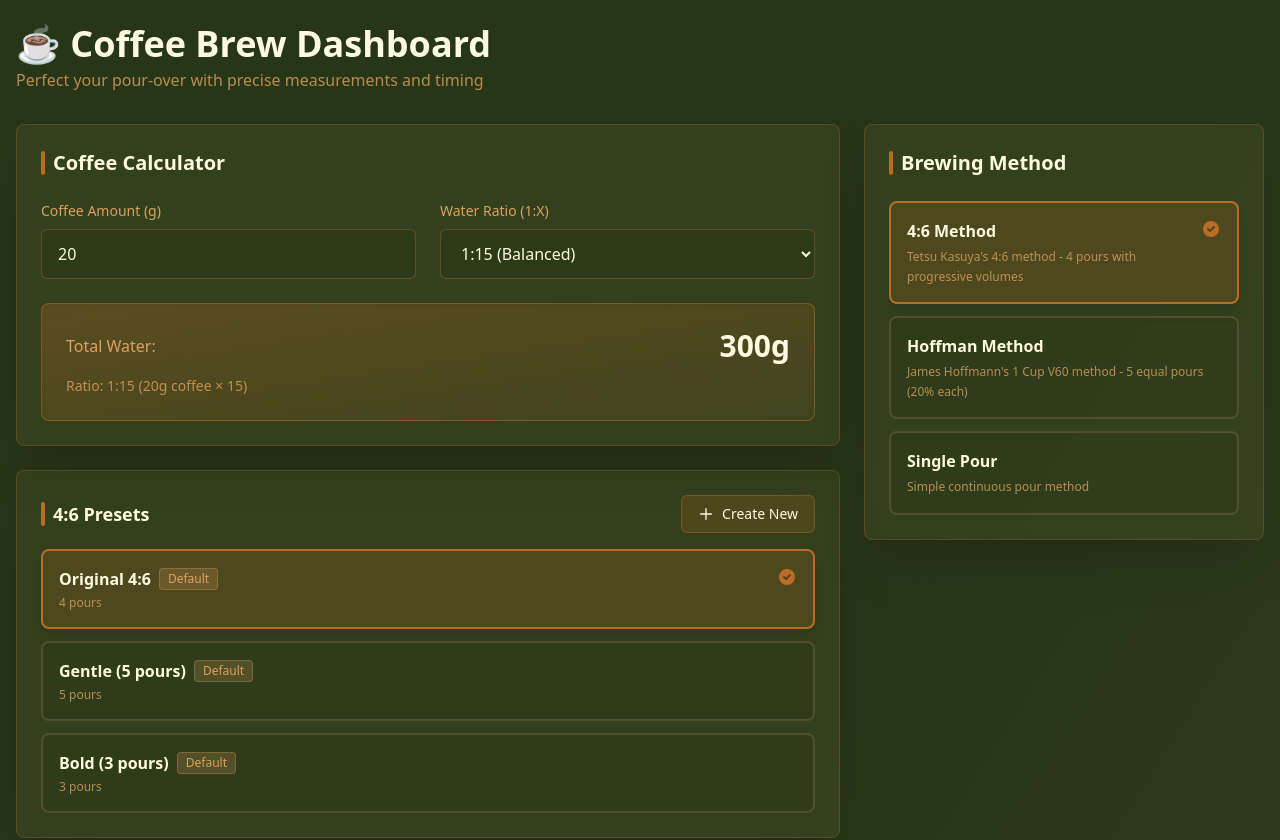
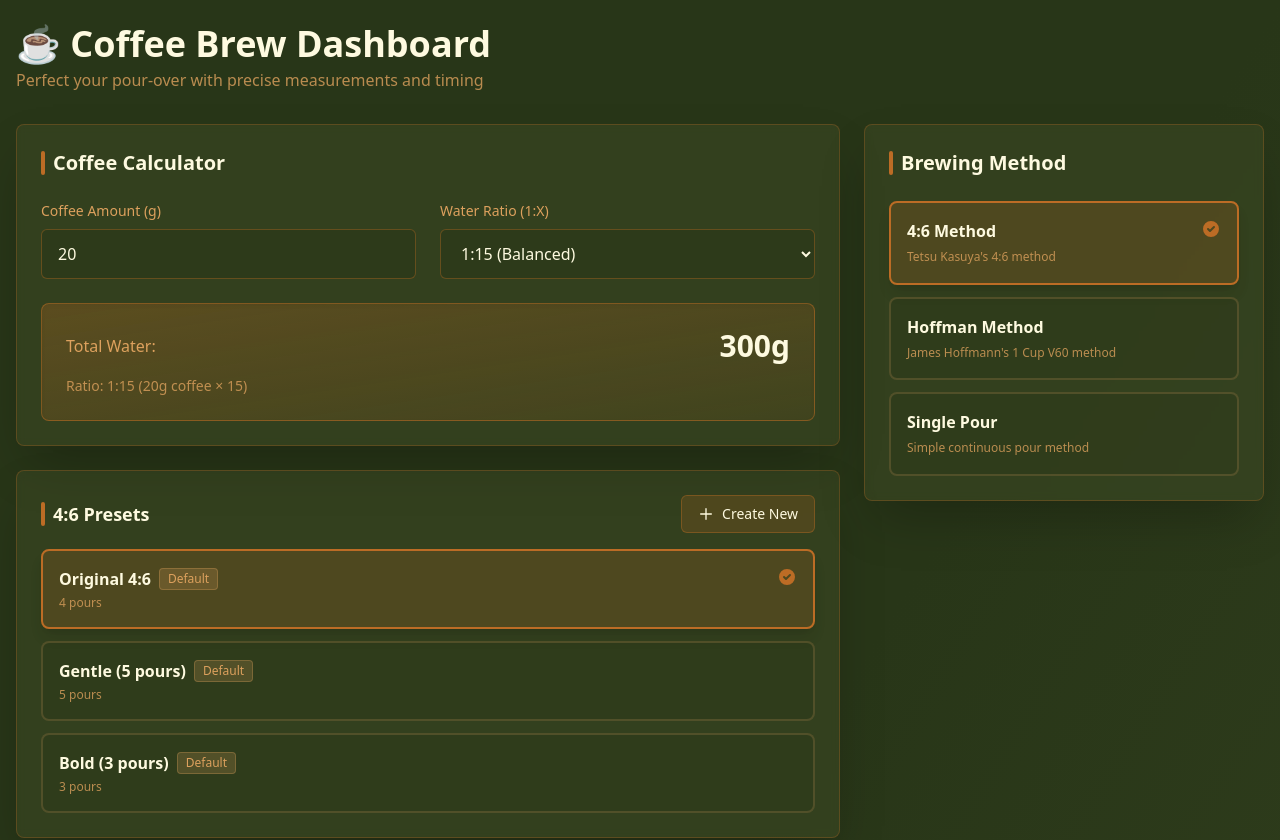
Before and after one commit to stromland/coffee, a React (Vite) app: page / in a window 1280 px wide. Shown: the top 840 px of the page. Built offline with nearby package versions, Linux system fonts and the light colour scheme.

Commit message:
Reorder brewing method selection on mobile
Show brewing presets after coffee calculator on small screens
Keep sidebar layout on desktop using conditional rendering with lg:hidden and hidden lg:block
Order now: Calculator → Brewing Method → Presets → Steps (mobile)

```diff
--- a/src/App.tsx
+++ b/src/App.tsx
@@ -67,18 +67,18 @@ function App() {
           </header>
 
           <div className="grid grid-cols-1 lg:grid-cols-3 gap-6">
-            <div className="lg:col-span-1 lg:order-2">
-              <BrewingPresets
-                selectedMethodId={selectedMethodId}
-                onMethodChange={handleMethodChange}
-              />
-            </div>
-
             <div className="lg:col-span-2 lg:order-1 space-y-6">
               <CoffeeCalculator
                 settings={settings}
                 onSettingsChange={handleSettingsChange}
               />
+
+              <div className="lg:hidden">
+                <BrewingPresets
+                  selectedMethodId={selectedMethodId}
+                  onMethodChange={handleMethodChange}
+                />
+              </div>
 
               {selectedMethodId === '4-6' && (
                 <FourSixPresetManager
@@ -98,6 +98,13 @@ function App() {
                 />
               )}
             </div>
+
+            <div className="hidden lg:block lg:col-span-1 lg:order-2">
+              <BrewingPresets
+                selectedMethodId={selectedMethodId}
+                onMethodChange={handleMethodChange}
+              />
+            </div>
           </div>
         </div>
       </div>
--- a/src/utils/coffeeCalculations.ts
+++ b/src/utils/coffeeCalculations.ts
@@ -154,7 +154,7 @@ export const brewMethods: BrewMethod[] = [
   {
     id: "4-6",
     name: "4:6 Method",
-    description: "Tetsu Kasuya's 4:6 method - 4 pours with progressive volumes",
+    description: "Tetsu Kasuya's 4:6 method",
     creditName: "Tetsu Kasuya (2016 World Brewers Cup Champion)",
     creditUrl: "https://projectbarista.com/4-6-method-recipe/",
     totalBrewTime: 210, // 3:30 minutes
@@ -163,7 +163,7 @@ export const brewMethods: BrewMethod[] = [
   {
     id: "hoffman",
     name: "Hoffman Method",
-    description: "James Hoffmann's 1 Cup V60 method - 5 equal pours (20% each)",
+    description: "James Hoffmann's 1 Cup V60 method",
     creditName: "James Hoffmann",
     creditUrl: "https://www.youtube.com/watch?v=1oB1oDrDkHM",
     totalBrewTime: 180, // 3:00 minutes (drawdown complete)
```
